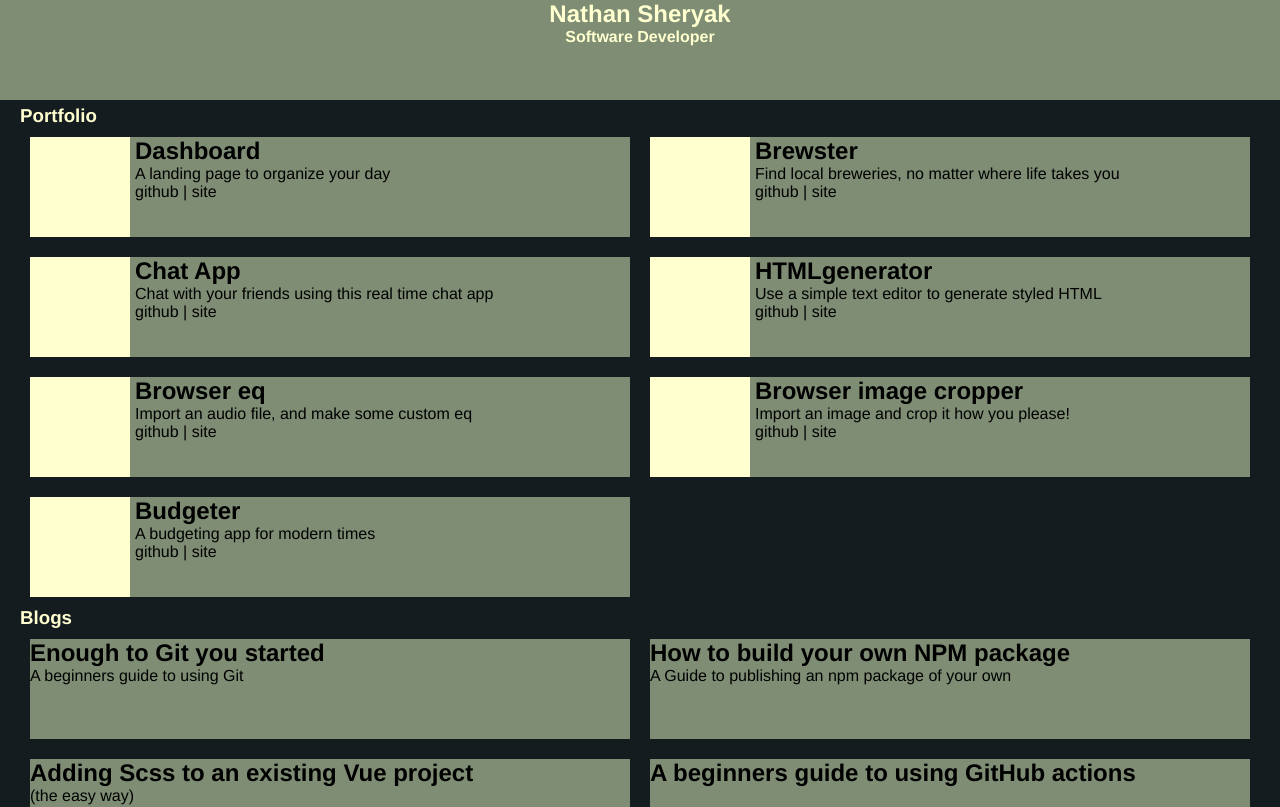
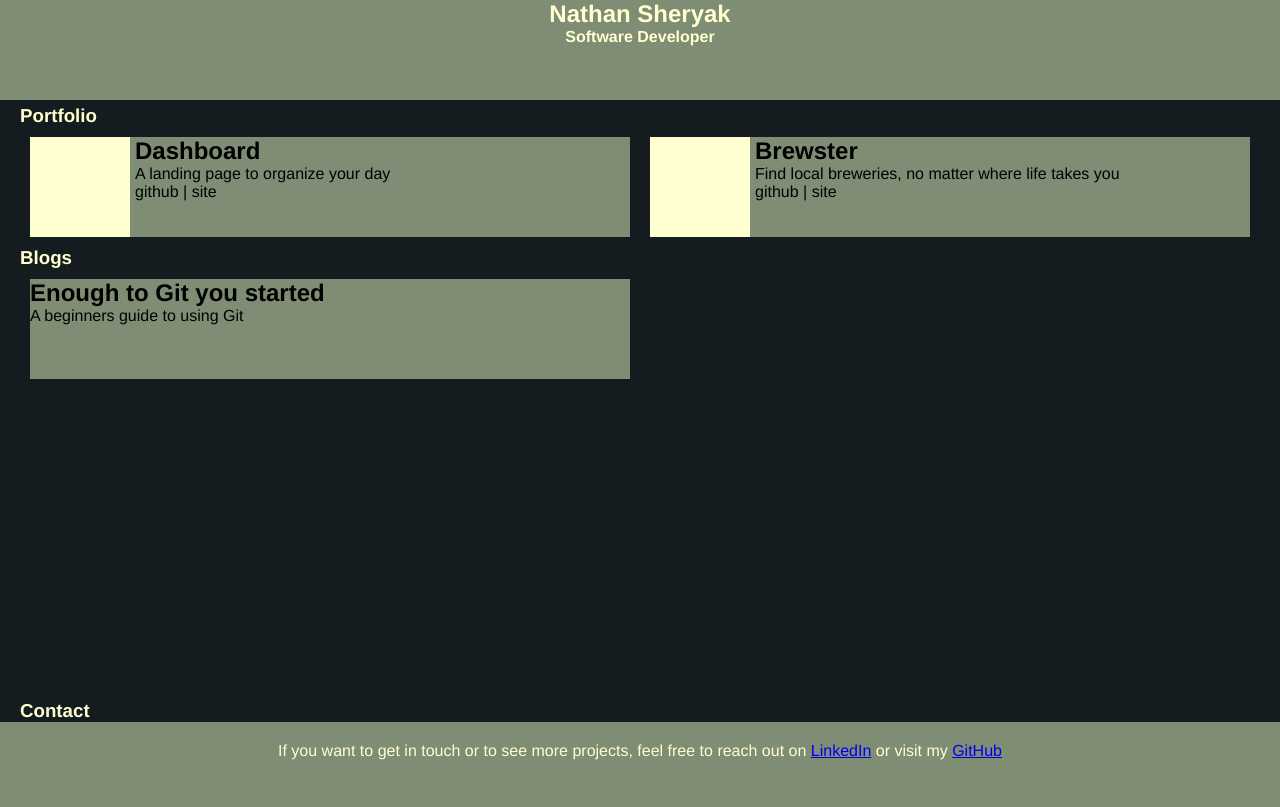
Before and after one commit to N8ers/portfolio, a Vue app: page / in a window 1280 px wide. Shown: the top 807 px of the page. Built offline with nearby package versions, Linux system fonts and the light colour scheme.

Commit message:
stick fotter to bottom of page

```diff
--- a/data.js
+++ b/data.js
@@ -14,41 +14,41 @@ export default {
       site: 'https://brewster-c62ae.firebaseapp.com/',
       imagePath: '',
     },
-    {
-      name: 'Chat App',
-      description: 'Chat with your friends using this real time chat app',
-      github: '',
-      site: '',
-      imagePath: '',
-    },
-    {
-      name: 'HTMLgenerator',
-      description: 'Use a simple text editor to generate styled HTML',
-      github: '',
-      site: '',
-      imagePath: '',
-    },
-    {
-      name: 'Browser eq',
-      description: 'Import an audio file, and make some custom eq',
-      github: '',
-      site: '',
-      imagePath: '',
-    },
-    {
-      name: 'Browser image cropper',
-      description: 'Import an image and crop it how you please!',
-      github: '',
-      site: '',
-      imagePath: '',
-    },
-    {
-      name: 'Budgeter',
-      description: 'A budgeting app for modern times',
-      github: '',
-      site: '',
-      imagePath: '',
-    },
+    // {
+    //   name: 'Chat App',
+    //   description: 'Chat with your friends using this real time chat app',
+    //   github: '',
+    //   site: '',
+    //   imagePath: '',
+    // },
+    // {
+    //   name: 'HTMLgenerator',
+    //   description: 'Use a simple text editor to generate styled HTML',
+    //   github: '',
+    //   site: '',
+    //   imagePath: '',
+    // },
+    // {
+    //   name: 'Browser eq',
+    //   description: 'Import an audio file, and make some custom eq',
+    //   github: '',
+    //   site: '',
+    //   imagePath: '',
+    // },
+    // {
+    //   name: 'Browser image cropper',
+    //   description: 'Import an image and crop it how you please!',
+    //   github: '',
+    //   site: '',
+    //   imagePath: '',
+    // },
+    // {
+    //   name: 'Budgeter',
+    //   description: 'A budgeting app for modern times',
+    //   github: '',
+    //   site: '',
+    //   imagePath: '',
+    // },
   ],
   blogs: [
     {
@@ -56,25 +56,25 @@ export default {
       description: 'A beginners guide to using Git',
       url: 'https://medium.com/@nathanraysheryak/enough-to-git-you-started-32d941730cb7',
     },
-    {
-      name: 'How to build your own NPM package',
-      description: 'A Guide to publishing an npm package of your own',
-      url: 'https://medium.com/@nathanraysheryak/enough-to-git-you-started-32d941730cb7',
-    },
-    {
-      name: 'Adding Scss to an existing Vue project',
-      description: '(the easy way)',
-      url: '',
-    },
-    {
-      name: 'A beginners guide to using GitHub actions',
-      description: '',
-      url: '',
-    },
-    {
-      name: 'atomic css',
-      description: 'what it is & why you should be using it',
-      url: '',
-    },
+    // {
+    //   name: 'How to build your own NPM package',
+    //   description: 'A Guide to publishing an npm package of your own',
+    //   url: 'https://medium.com/@nathanraysheryak/enough-to-git-you-started-32d941730cb7',
+    // },
+    // {
+    //   name: 'Adding Scss to an existing Vue project',
+    //   description: '(the easy way)',
+    //   url: '',
+    // },
+    // {
+    //   name: 'A beginners guide to using GitHub actions',
+    //   description: '',
+    //   url: '',
+    // },
+    // {
+    //   name: 'atomic css',
+    //   description: 'what it is & why you should be using it',
+    //   url: '',
+    // },
   ],
 };
--- a/src/components/Home.vue
+++ b/src/components/Home.vue
@@ -13,7 +13,7 @@
     </div>
     <Projects />
     <Blogs />
-    <Contact class="cream h-100" />
+    <Contact class="cream h-100 contact-footer" />
   </div>
 </template>
 
--- a/src/scss/_components.scss
+++ b/src/scss/_components.scss
@@ -4,3 +4,9 @@
   width: 100px;
   background-color: $cream;
 }
+
+.contact-footer {
+  position: fixed;
+  width: 100%;
+  bottom: 0px;
+}
```
